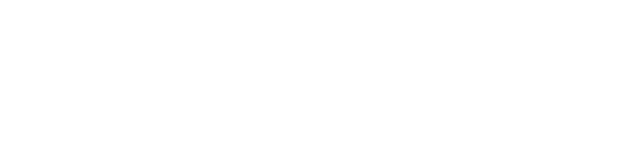
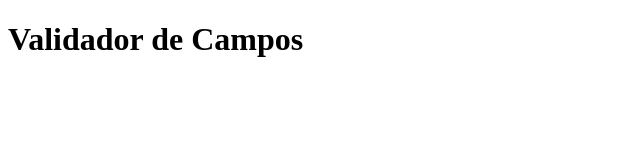
Before and after one commit to AndersonJhonatan/trybe-exercicios, a website: page front-end/dia-01/exercicios-dia-01/index.html in a window 1280 px wide. Shown: the whole page, without its empty margins (0-640 px from the left). Drawn offline with Linux system fonts and the light colour scheme.

Commit message:
Update index.html

```diff
--- a/front-end/dia-01/exercicios-dia-01/index.html
+++ b/front-end/dia-01/exercicios-dia-01/index.html
@@ -7,6 +7,9 @@
   <title></title>
 </head>
 <body>
+  <head>
+    <h1> Validador de Campos </h1>
+  </head>
   <script type="module" src="./src/main.js"></script>
 </body>
 </html>
```
